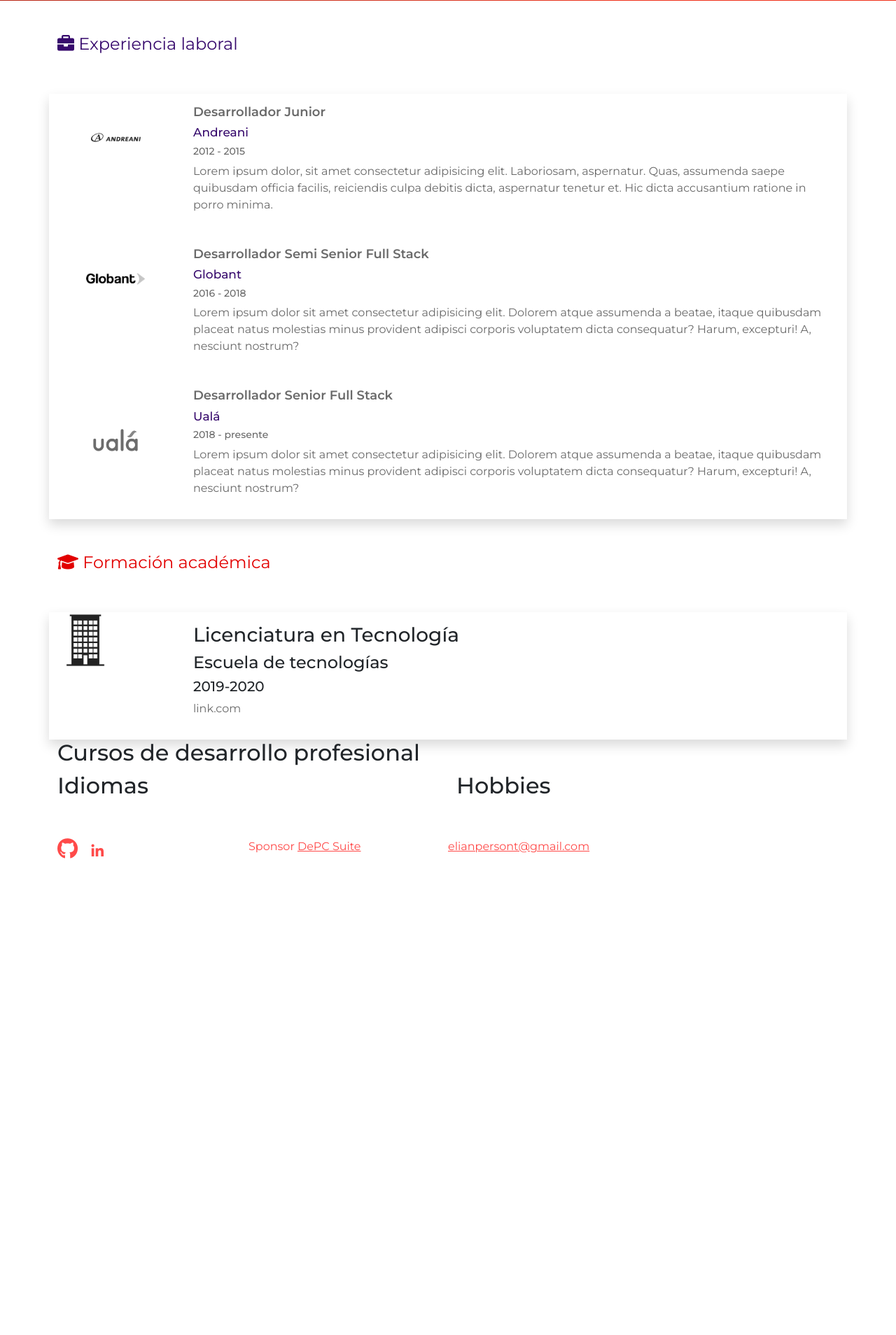
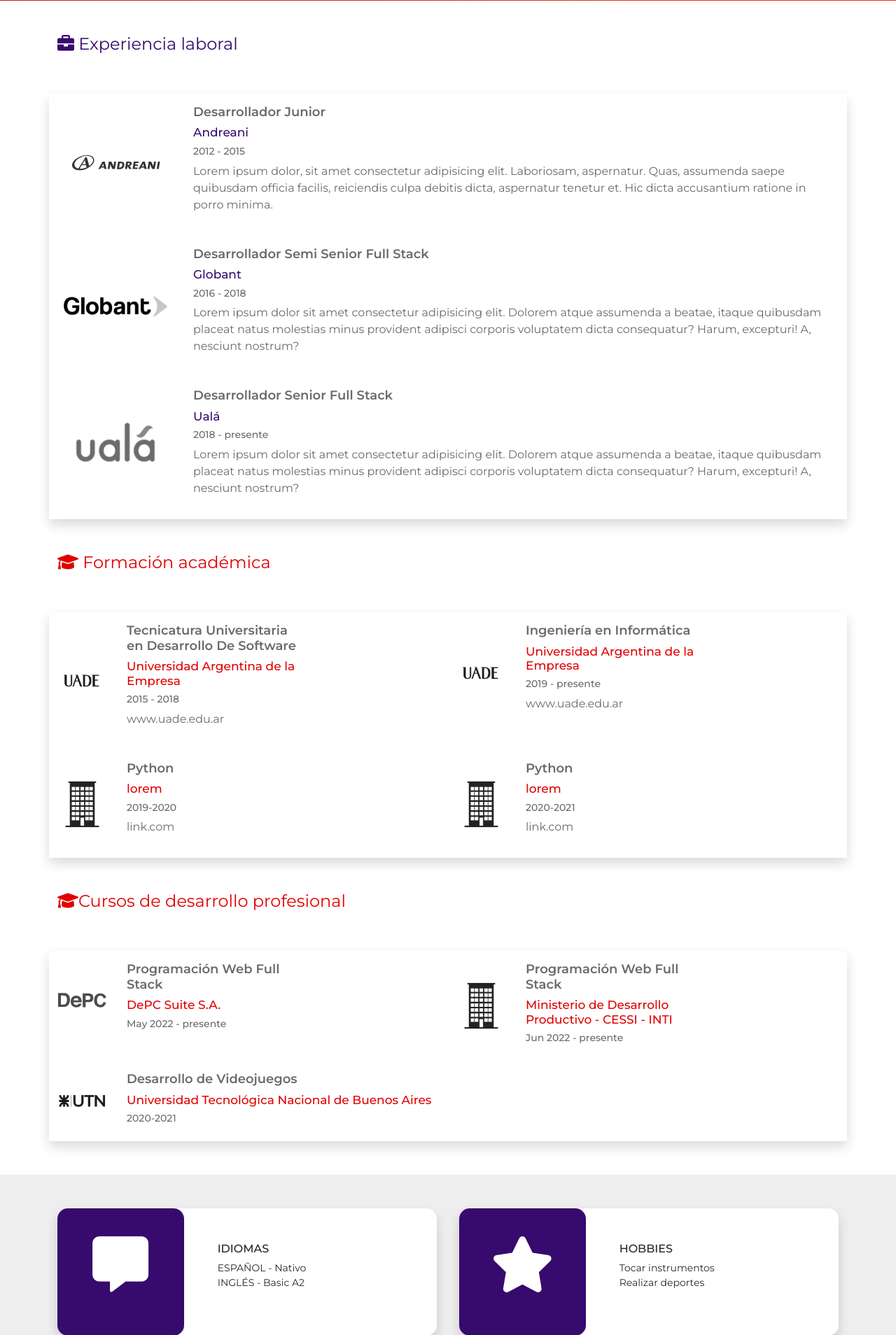
Before and after one commit to eliantchavez/portfolio, a PHP site: page /sobre-mi.html in a window 1280 px wide. Shown: the part 921-2829 px from the top of the page at 70% size. Before the commit the page ends 2148 px from the top, so only its background shows below. Run offline with PHP 8.4, Linux system fonts and the light colour scheme.

Commit message:
Cambio Final

```diff
--- a/css/estilos.css
+++ b/css/estilos.css
@@ -223,16 +223,12 @@ a.nav-link {
     height: 130px;
 }
 
-#inicio img {
+.cohete {
     height: 400px;
 }
 
-#inicio img :hover {
-    height: 400px;
-}
-
-.cohete {
-    height: 400px;
+.cohete :hover {
+    height: 410px;
 }
 
 #inicio p {
@@ -310,6 +306,72 @@ a.nav-link {
     font-size: 24px;
 }
 
+#formacion-academica h3 {
+    color: #6A6A6A;
+    font-size: 18px;
+    font-weight: 600;
+}
+
+#formacion-academica h4 {
+    color: #E20000;
+    font-size: 17px;
+}
+
+#formacion-academica h5 {
+    color: #6A6A6A;
+    font-size: 14px;
+}
+
+#cursos-desarrollo h2 {
+    color: #E20000;
+    font-weight: 400;
+    font-size: 24px;
+}
+
+#cursos-desarrollo h3 {
+    color: #6A6A6A;
+    font-size: 18px;
+    font-weight: 600;
+}
+
+#cursos-desarrollo h4 {
+    color: #E20000;
+    font-size: 17px;
+}
+
+#cursos-desarrollo h5 {
+    color: #6A6A6A;
+    font-size: 14px;
+}
+
+#sobre-mi .logo{
+    height: 182px;
+}
+#idiomas .logo-idioma{
+    border-radius: 15px;
+}
+#idiomas .logo{
+    background-color: #370A6D;
+    border-radius: 15px;
+    padding: 40px 0;
+}
+#idiomas{
+    background-color: #eee;
+}
+#idiomas h2{
+    font-size: 16px;
+    font-weight: 600px;
+}
+#idiomas ul{
+    padding: 0px;
+    font-size: 14px;
+    color: #282828;
+    list-style-type: none;
+}
+#idiomas .fas{
+    font-size: 80px;
+    color: white;
+}
 
 @media (max-width: 750px) {
 
--- a/index.html
+++ b/index.html
@@ -46,7 +46,7 @@
     <main class="container">
         <div class="row">
             <div class="col-12 text-center mx-auto cohete">
-                <a href="proyectos.html"><img src="images/cohete.svg" alt=""></a>
+                <a href="proyectos.html"><img src="images/cohete.svg" class="cohete"></a>
             </div>
             <div class="col-12 col-sm-6 text-center offset-sm-3 mb-3 my-4 mt-sm-5">
                 <div>
--- a/sobre-mi.html
+++ b/sobre-mi.html
@@ -154,10 +154,11 @@
                     </div>
                 </div>
                 <div class="row shadow">
-                    <div class="col-2 d-none d-sm-block p-5">
+                    <div class="col-2 py-3 my-auto d-none d-sm-block">
                         <img src="images/andreani-foto.svg" alt="Andreani" class="img-fluid baw" title="Andreani">
                     </div>
                     <div class="col-sm-10 p-3">
+                        <!--Información ficticia-->
                         <h3>Desarrollador Junior</h3>
                         <h4>Andreani</h4>
                         <h5>2012 - 2015</h5>
@@ -165,10 +166,11 @@
                             assumenda saepe quibusdam officia facilis, reiciendis culpa debitis dicta, aspernatur
                             tenetur et. Hic dicta accusantium ratione in porro minima.</p>
                     </div>
-                    <div class="col-2 d-none d-sm-block p-5">
+                    <div class="col-2 py-3 my-auto d-none d-sm-block">
                         <img src="images/globant-foto.png" alt="Globant" class="img-fluid baw" title="Globant">
                     </div>
                     <div class="col-sm-10 p-3">
+                        <!--Información ficticia-->
                         <h3>Desarrollador Semi Senior Full Stack</h3>
                         <h4>Globant</h4>
                         <h5>2016 - 2018</h5>
@@ -176,10 +178,11 @@
                             itaque quibusdam placeat natus molestias minus provident adipisci corporis voluptatem dicta
                             consequatur? Harum, excepturi! A, nesciunt nostrum?</p>
                     </div>
-                    <div class="col-2 d-none d-sm-block p-5">
+                    <div class="col-2 py-3 my-auto d-none d-sm-block">
                         <img src="images/uala-foto.png" alt="Ualá" class="img-fluid baw" title="Ualá">
                     </div>
                     <div class="col-sm-10 p-3">
+                        <!--Información ficticia-->
                         <h3>Desarrollador Senior Full Stack</h3>
                         <h4>Ualá</h4>
                         <h5>2018 - presente</h5>
@@ -200,42 +203,148 @@
                     </div>
                 </div>
                 <div class="row shadow">
-                    <div class="col-2 d-none d-sm-block">
-                        <img src="images/empleo-por-defecto-foto.png" alt="Argentina programa" class="img-fluid baw"
-                            title="Argentina programa" width="80">
+                    <div class="col-12 col-sm-6">
+                        <div class="row">
+                            <div class="col-2 py-3 my-auto d-none d-sm-block">
+                                <img src="images/uade-foto.png" alt="UADE" class="img-fluid baw" title="UADE"
+                                    width="90">
+                            </div>
+                            <div class="col-12 col-sm-6 p-3">
+                                <!--Información ficticia-->
+                                <h3>Tecnicatura Universitaria en Desarrollo De Software </h3>
+                                <h4>Universidad Argentina de la Empresa</h4>
+                                <h5>2015 - 2018</h5>
+                                <p>www.uade.edu.ar</p>
+                            </div>
+                        </div>
+                    </div>
+                    <div class="col-12 col-sm-6">
+                        <div class="row">
+                            <div class="col-2 py-3 my-auto d-none d-sm-block">
+                                <img src="images/uade-foto.png" alt="UADE" class="img-fluid baw" title="UADE"
+                                    width="90">
+                            </div>
+                            <div class="col-12 col-sm-6 p-3">
+                                <!--Información ficticia-->
+                                <h3>Ingeniería en Informática</h3>
+                                <h4>Universidad Argentina de la Empresa</h4>
+                                <h5>2019 - presente</h5>
+                                <p>www.uade.edu.ar</p>
+                            </div>
+                        </div>
+                    </div>
+                    <div class="col-12 col-sm-6">
+                        <div class="row">
+                            <div class="col-2 py-3 my-auto d-none d-sm-block">
+                                <img src="images/empleo-por-defecto-foto.png" alt="formacion-academica"
+                                    class="img-fluid baw" title="formacion-academica" width="90">
                             </div>
                             <div class="col-12 col-sm-10 p-3">
-                        <h3>Licenciatura en Tecnología</h3>
-                        <h4>Escuela de tecnologías</h4>
+                                <!--Información ficticia-->
+                                <h3>Python</h3>
+                                <h4>lorem</h4>
                                 <h5>2019-2020</h5>
+                                <p>link.com</p>
+                            </div>
+                        </div>
+                    </div>
+                    <div class="col-12 col-sm-6">
+                        <div class="row">
+                            <div class="col-2 py-3 my-auto d-none d-sm-block">
+                                <img src="images/empleo-por-defecto-foto.png" alt="formacion-academica"
+                                    class="img-fluid baw" title="formacion-academica" width="90">
+                            </div>
+                            <div class="col-12 col-sm-10 p-3">
+                                <!--Información ficticia-->
+                                <h3>Python</h3>
+                                <h4>lorem</h4>
+                                <h5>2020-2021</h5>
                                 <p>link.com</p>
                             </div>
                         </div>
                     </div>
         </section>
         <section id="cursos-desarrollo">
-            <div class="container">
+            <div class="container mb-5">
                 <div class="row">
-                    <div class="col-12">
+                    <div class="col-12 py-5">
                         <h2>
-                            Cursos de desarrollo profesional
+                            <i class="fa-solid fa-graduation-cap"></i>Cursos de desarrollo profesional
                         </h2>
+                    </div>
+                </div>
+                <div class="row shadow">
+                    <div class="col-12 col-sm-6">
+                        <div class="row">
+                            <div class="col-2 py-3 my-auto d-none d-sm-block">
+                                <img src="images/depcsuite-foto.svg" alt="DEPCSUITE" class="img-fluid baw"
+                                    title="DEPCSUITE" width="90">
+                            </div>
+                            <div class="col-12 col-sm-6 p-3">
+                                <h3>Programación Web Full Stack</h3>
+                                <h4>DePC Suite S.A.</h4>
+                                <h5>May 2022 - presente</h5>
+                            </div>
+                        </div>
+                    </div>
+                    <div class="col-12 col-sm-6">
+                        <div class="row">
+                            <div class="col-2 py-3 my-auto d-none d-sm-block">
+                                <img src="images/empleo-por-defecto-foto.png" alt="Argentina programa"
+                                    class="img-fluid baw" title="Argentina programa" width="90">
+                            </div>
+                            <div class="col-12 col-sm-6 p-3">
+                                <h3>Programación Web Full Stack</h3>
+                                <h4>Ministerio de Desarrollo Productivo - CESSI - INTI</h4>
+                                <h5>Jun 2022 - presente</h5>
+                            </div>
+                        </div>
+                    </div>
+                    <div class="col-12 col-sm-6">
+                        <div class="row">
+                            <div class="col-2 py-3 my-auto d-none d-sm-block">
+                                <img src="images/utn-foto.jpg" alt="UTN" class="img-fluid baw" title="UTN" width="90">
+                            </div>
+                            <div class="col-12 col-sm-10 p-3">
+                                <!--Información ficticia-->
+                                <h3>Desarrollo de Videojuegos</h3>
+                                <h4>Universidad Tecnológica Nacional de Buenos Aires</h4>
+                                <h5>2020-2021</h5>
+                            </div>
                         </div>
                     </div>
                 </div>
         </section>
-        <section id="Idiomas">
+        <section id="idiomas">
             <div class="container">
-                <div class="row">
-                    <div class="col-12 col-sm-6">
-                        <h2>
-                            Idiomas
-                        </h2>
+                <div class="row py-5 mx-0">
+                    <div class="col-sm-6 col-12 pb-3 pb-sm-0">
+                        <div class="row mr-sm-1 bg-white logo-idioma shadow me-sm-1">
+                            <div class="col-4 text-center logo">
+                                <i class="fas fa-comment-alt"></i>
                             </div>
-                    <div class="col-12 col-sm-6">
-                        <h2>
-                            Hobbies
-                        </h2>
+                            <div class="col-8 p-5">
+                                <h2>IDIOMAS</h2>
+                                <ul>
+                                    <li>ESPAÑOL - Nativo</li>
+                                    <li>INGLÉS - Basic A2</li>
+                                </ul>
+                            </div>
+                        </div>
+                    </div>
+                    <div class="col-sm-6 col-12">
+                        <div class="row ml-sm-2 bg-white logo-idioma shadow ms-sm-1">
+                            <div class="col-4 text-center logo">
+                                <i class="fas fa-star"></i>
+                            </div>
+                            <div class="col-8 p-5">
+                                <h2>HOBBIES</h2>
+                                <ul>
+                                    <li>Tocar instrumentos</li>
+                                    <li>Realizar deportes</li>
+                                </ul>
+                            </div>
+                        </div>
                     </div>
                 </div>
             </div>
```
Also changed, not shown: images/Logotipo DEPCSUITE.png (added), images/uade-foto.png (added), images/utn-foto.jpg (added). Lines whose indentation alone changed are shown as unchanged.
